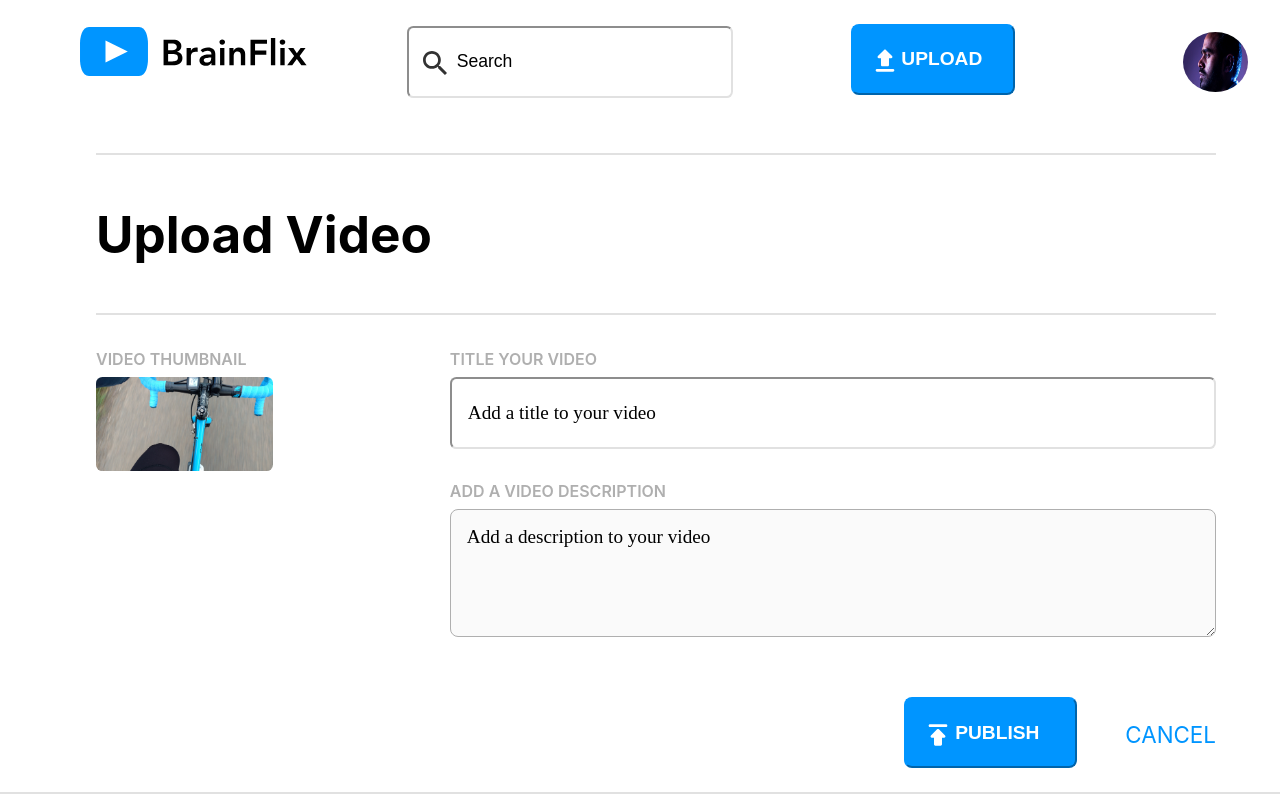
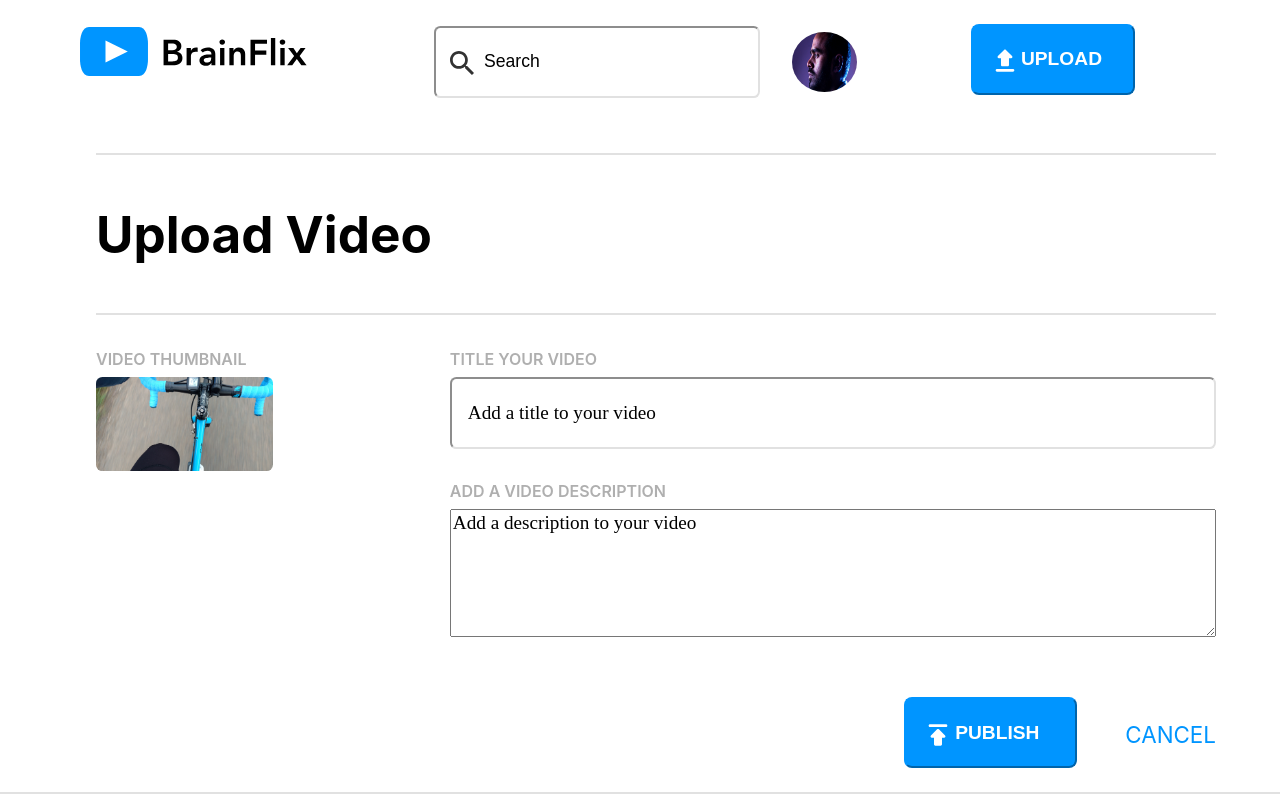
Before and after one commit to Rollyloni/rolake-olonisakin-brainflix, a React (Create React App) app: page /upload in a window 1280 px wide. Built offline with nearby package versions, Linux system fonts and the light colour scheme.

Commit message:
fix css style in header

```diff
--- a/src/Pages/HomePage.js
+++ b/src/Pages/HomePage.js
@@ -13,7 +13,6 @@ class HomePage extends Component {
 
   componentDidMount() {
     axios.get("http://localhost:8080/videos").then((response) => {
-      console.log(response.data);
       this.setState({
         currentPage: response.data[0],
       });
--- a/src/Pages/VideoUploadPage.js
+++ b/src/Pages/VideoUploadPage.js
@@ -3,6 +3,7 @@ import thumbnailImg from "../components/assets/Images/Upload-video-preview.jpg";
 import "./VideoUploadPage.scss";
 import uploadIcon from "../components/assets/Icons/publish.svg";
 import axios from "axios";
+import { NavLink } from "react-router-dom";
 
 const VideoUploadPage = () => {
   function handleSubmit(event) {
@@ -12,7 +13,6 @@ const VideoUploadPage = () => {
       title: event.target.title.value,
       description: event.target.description.value,
     };
-    console.log(videoObj);
 
     axios.post("http://localhost:8080/videos", videoObj);
     event.target.reset();
@@ -63,7 +63,10 @@ const VideoUploadPage = () => {
           ></img>
           PUBLISH
         </button>
-        <p className="cancel__button">CANCEL</p>
+
+        <NavLink to="/upload" className="nav__link">
+          <p className="cancel__button">CANCEL</p>
+        </NavLink>
       </div>
     </form>
   );
--- a/src/components/CardDetails/CardDetails.scss
+++ b/src/components/CardDetails/CardDetails.scss
@@ -27,6 +27,10 @@
     width: 32%;
     height: 10rem;
     border-radius: 0.5rem;
+
+    @include desktop {
+      height: 7rem;
+    }
   }
 
   &__title {
@@ -37,11 +41,22 @@
     @include tablet {
       width: 60%;
     }
+
+    @include desktop {
+      font-size: 1rem;
+      line-height: 1rem;
+      width: 120%;
+    }
   }
 
   &__channel {
     font-size: 1.3rem;
-    line-height: 1.8rem;
+    line-height: 1.2rem;
+
+    @include desktop {
+      font-size: 1rem;
+      line-height: 1rem;
+    }
   }
 
   &__div {
--- a/src/components/Comments/Comments.scss
+++ b/src/components/Comments/Comments.scss
@@ -34,10 +34,12 @@ form {
     width: 40%;
     margin-top: 0;
     margin-bottom: 0;
+    padding: 1rem 2.5rem;
   }
 
   @include desktop {
-    width: 70%;
+    width: 50%;
+    padding: 1rem 2.5rem;
   }
 }
 
@@ -49,7 +51,7 @@ form {
   margin-top: 1.3rem;
 }
 
-textarea {
+.form__textarea {
   width: 80%;
   border-radius: 0.5rem;
   border-color: #afafaf;
@@ -62,11 +64,13 @@ textarea {
   margin-left: 5.5rem;
 
   @include tablet {
-    height: 4rem;
+    height: 8rem;
+    width: 20rem;
   }
 
   @include desktop {
-    width: 80%;
+    width: 35rem;
+    height: 10rem;
   }
 }
 ::placeholder {
@@ -125,6 +129,10 @@ textarea {
     margin-top: 0;
     margin-left: 1.8rem;
     border-bottom: 2px solid #e1e1e1;
+
+    @include desktop {
+      font-size: 1.1rem;
+    }
   }
 }
 .top {
--- a/src/components/Header/Header.js
+++ b/src/components/Header/Header.js
@@ -24,6 +24,11 @@ function Header() {
         ></img>
 
         <input type="text" placeholder="Search"></input>
+        <img
+          className="header-section__avatar"
+          src={avatar}
+          alt="avatar icon"
+        ></img>
       </section>
       <NavLink to="/upload" className="nav__link">
         <button>
@@ -35,11 +40,6 @@ function Header() {
           UPLOAD
         </button>
       </NavLink>
-      <img
-        className="header-section__avatar"
-        src={avatar}
-        alt="avatar icon"
-      ></img>
     </header>
   );
 }
--- a/src/components/Hero/Hero.scss
+++ b/src/components/Hero/Hero.scss
@@ -62,6 +62,10 @@
       padding: 2rem 0;
       line-height: 2.6rem;
     }
+
+    @include desktop {
+      font-size: 1.2rem;
+    }
   }
 }
 
```
